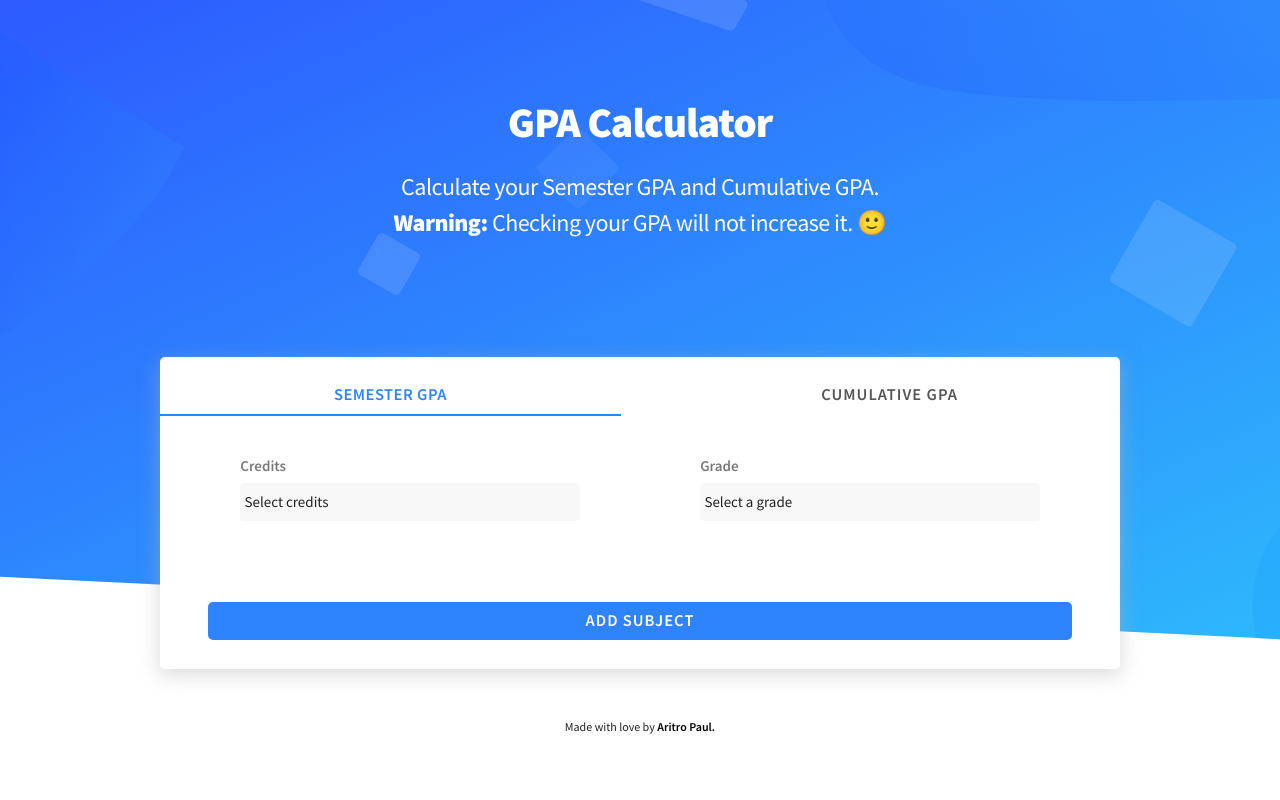
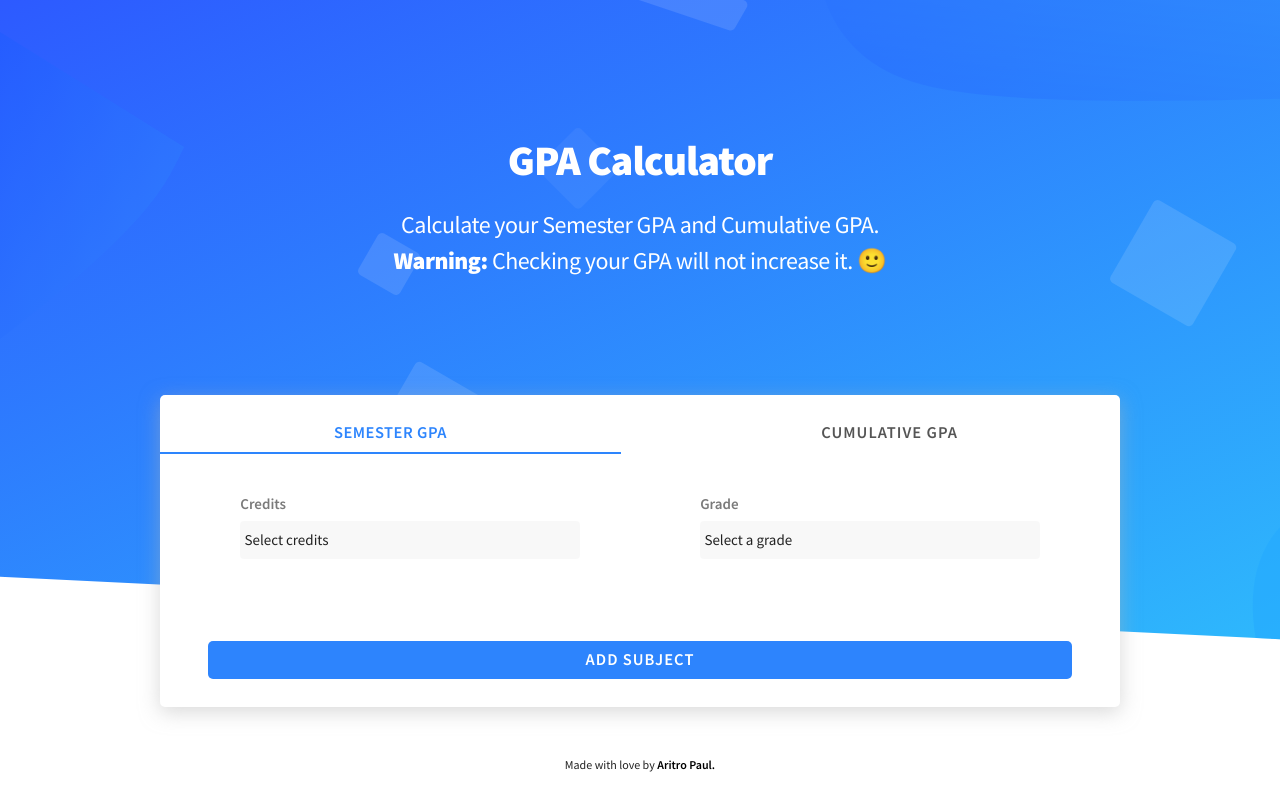
Before and after one commit to aritropaul/gpacalculator, a plain HTML site: page index.html in a window 1280 px wide. Drawn offline with nearby package versions, Linux system fonts and the light colour scheme.

Commit message:
GPA Calculator complete

```diff
--- a/main.css
+++ b/main.css
@@ -22,7 +22,7 @@ a{
 
 .title {
     text-align: center;
-    padding-top: 10%;
+    padding-top: 14%;
     color: white;
     font-weight: 700;
 }
--- a/main.js
+++ b/main.js
@@ -75,7 +75,6 @@ $(document).ready(function(){
         }
         else if (cgpaTLS > 10){
             $(".cgpa1").show()
-            $("#cgpaTillLastSem").css('border-color', 'red !important');
             $(".gpaval").hide()
         }
         else if (cgpaTS > 10){
```
